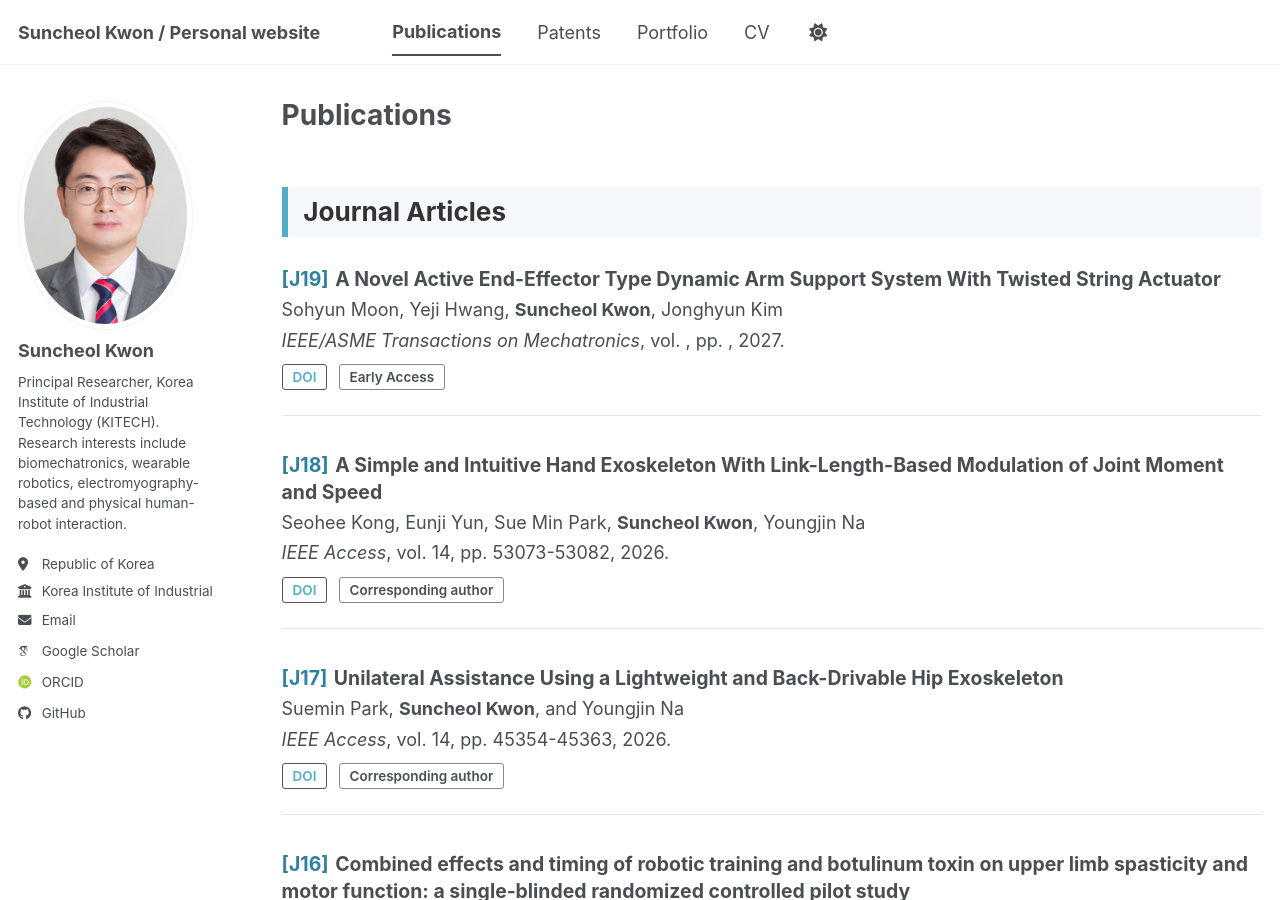
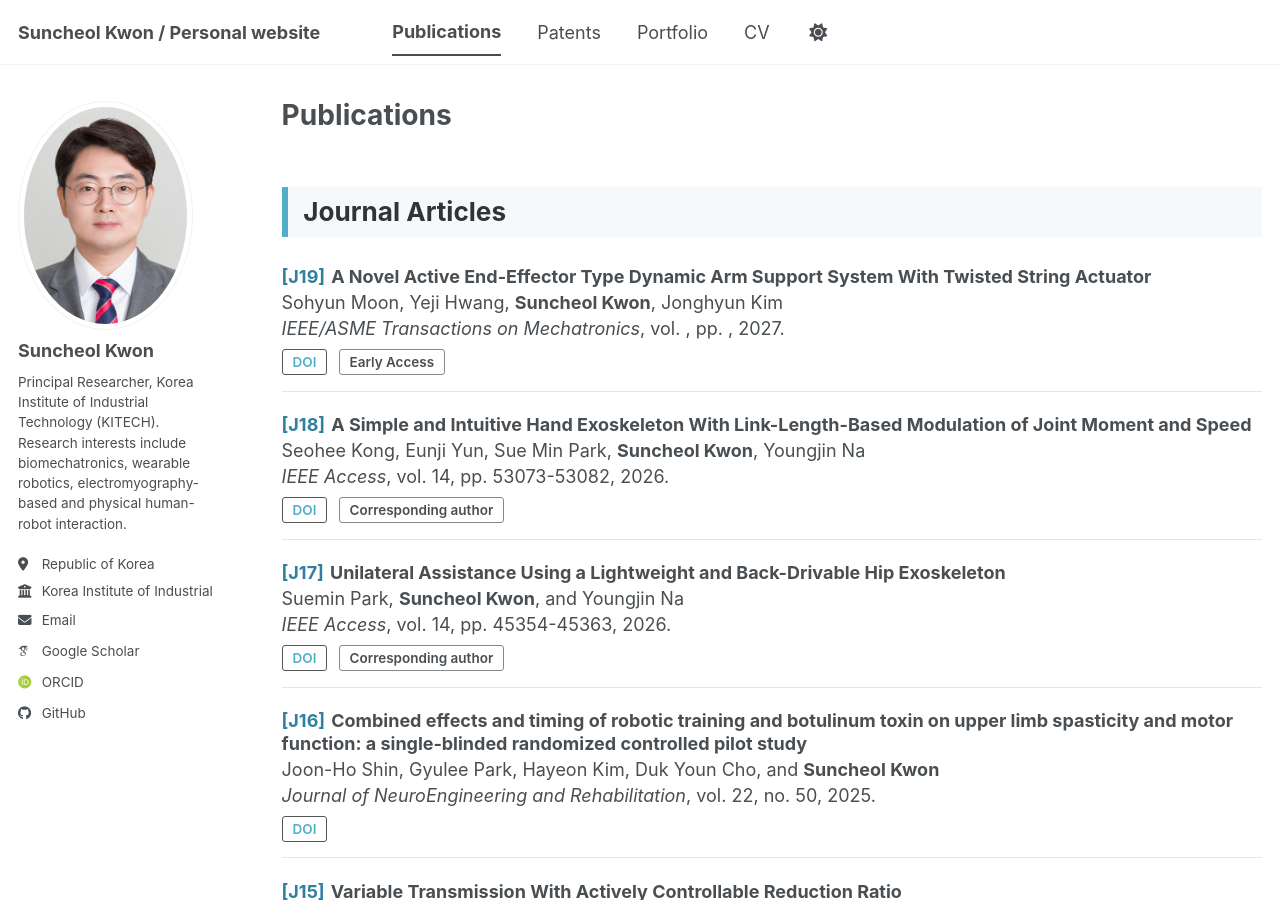
Before and after one commit to suncheolkwon/suncheolkwon.github.io, a Jekyll site: the page built from _pages/publications.html, in a window 1280 px wide and 900 px high. Built offline with Jekyll 4.4.1, drawn with Linux system fonts in a browser that asks for light colours; some web fonts are replaced; a script bundle is joined from its source files by our own code; library files that are not in the unit come from our copies.

Commit message:
Update publication-clean.html

```diff
--- a/_includes/publication-clean.html
+++ b/_includes/publication-clean.html
@@ -1,26 +1,26 @@
 {% assign pub = include.pub %}
 
-<div style="margin-bottom: 2.0em; padding-bottom: 1.4em; border-bottom: 1px solid #e5e5e5;">
+<div style="margin-bottom: 1.25em; padding-bottom: 0.85em; border-bottom: 1px solid #e5e5e5;">
 
-  <div style="font-size: 1.08em; font-weight: 700; line-height: 1.35; margin-bottom: 0.25em;">
+  <div style="font-size: 1.00em; font-weight: 700; line-height: 1.25; margin-bottom: 0.15em;">
     <span class="pub-number">[{{ include.prefix }}{{ include.index }}]</span>
     {{ pub.title }}
   </div>
 
   {% if pub.authors_text %}
 {% assign authors_line = pub.authors_text | replace: "Suncheol Kwon", "<strong>Suncheol Kwon</strong>" | replace: "S. Kwon", "<strong>S. Kwon</strong>" %}
-    <div style="line-height: 1.45; margin-bottom: 0.25em;">
+    <div style="line-height: 1.30; margin-bottom: 0.15em;">
       {{ authors_line }}
     </div>
   {% elsif pub.citation %}
 {% assign clean_citation = pub.citation | replace: "Recommended citation:", "" | replace: "Suncheol Kwon", "<strong>Suncheol Kwon</strong>" | replace: "S. Kwon", "<strong>S. Kwon</strong>" %}
-    <div style="line-height: 1.45; margin-bottom: 0.25em;">
+    <div style="line-height: 1.30; margin-bottom: 0.15em;">
       {{ clean_citation | markdownify | remove: "<p>" | remove: "</p>" }}
     </div>
   {% endif %}
 
 {% if pub.venue %}
-  <div style="line-height: 1.45; margin-bottom: 0.45em;">
+  <div style="line-height: 1.30; margin-bottom: 0.25em;">
     <em>{{ pub.venue }}</em>{% if pub.volume %}, vol. {{ pub.volume }}{% endif %}{% if pub.number %}, no. {{ pub.number }}{% elsif pub.article_number %}, no. {{ pub.article_number }}{% endif %}{% if pub.pages %}, pp. {{ pub.pages }}{% endif %}{% if pub.date %}, {{ pub.date | date: "%Y" }}{% endif %}.
   </div>
 {% endif %}
```
